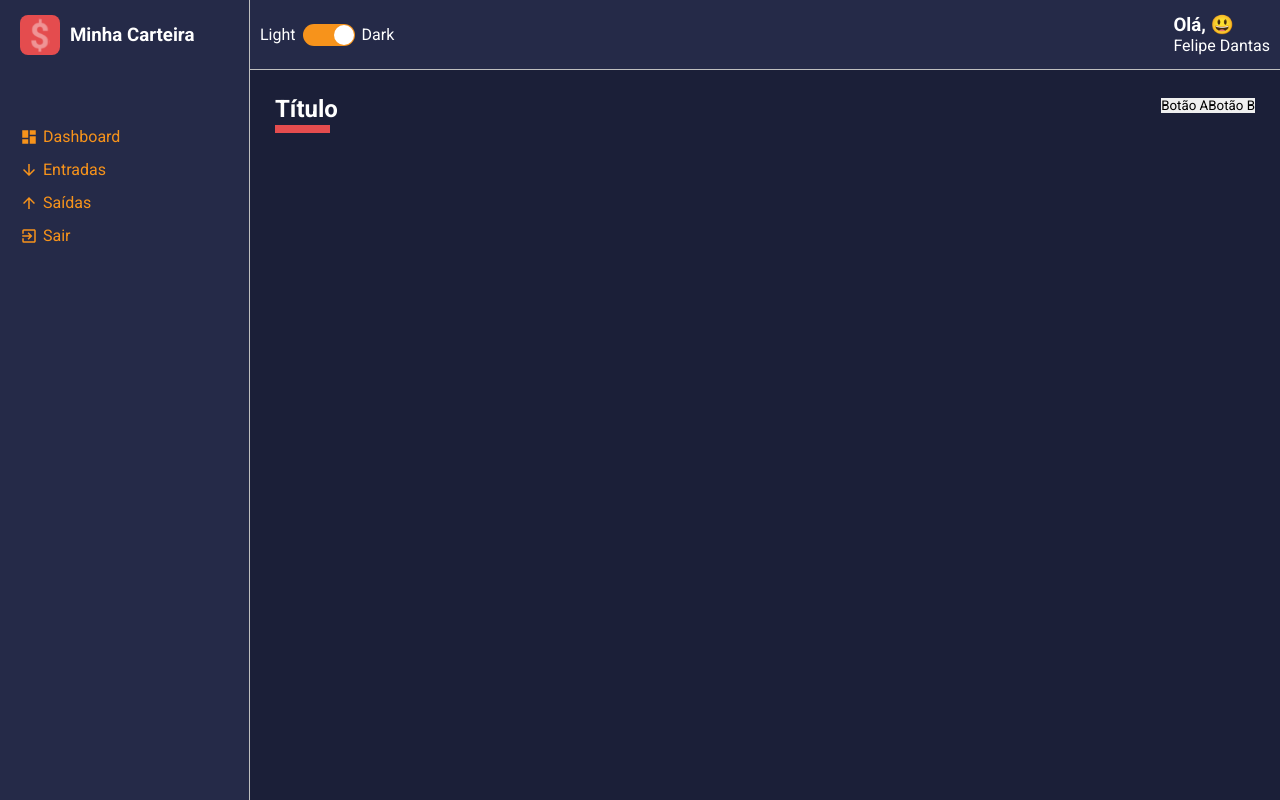
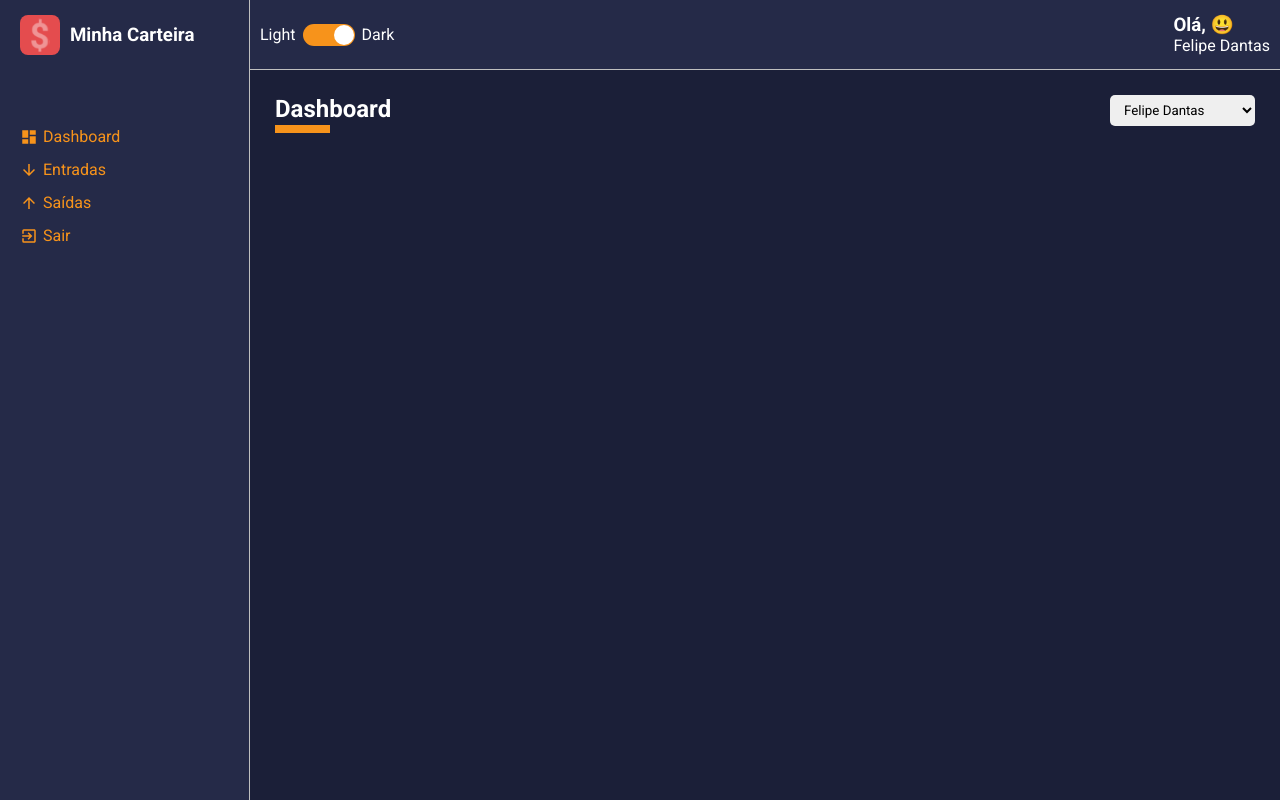
Before and after one commit to FelipeRBDantas/minha-carteira-frontend, a React (Create React App) app: page / in a window 1280 px wide. Built offline with nearby package versions, Linux system fonts and the light colour scheme.

Commit message:
[feat] - Implementação do Select Input e Finalização da Implementação do Componente Content Header

```diff
--- a/src/components/ContentHeader/index.tsx
+++ b/src/components/ContentHeader/index.tsx
@@ -2,15 +2,24 @@ import React from "react";
 
 import { Container, TitleContainer, Controllers } from './styles';
 
-const ContentHeader: React.FC = () => {
+interface IContentHeaderProps {
+    title: string;
+    lineColor: string;
+    children: React.ReactNode;
+}
+
+const ContentHeader: React.FC<IContentHeaderProps> = ({
+    title,
+    lineColor,
+    children
+}) => {
     return (
         <Container>
-            <TitleContainer>
-                <h2>Título</h2>
+            <TitleContainer lineColor={ lineColor }>
+                <h2>{ title }</h2>
             </TitleContainer>
             <Controllers>
-                <button type="button">Botão A</button>
-                <button type="button">Botão B</button>
+                { children }
             </Controllers>
         </Container>
     );
--- a/src/components/ContentHeader/styles.ts
+++ b/src/components/ContentHeader/styles.ts
@@ -1,4 +1,8 @@
 import styled from "styled-components";
+
+interface IContainerProps {
+    lineColor: string;
+}
 
 export const Container = styled.div`
     width: 100%;
@@ -7,7 +11,7 @@ export const Container = styled.div`
     margin-bottom: 25px;
 `;
 
-export const TitleContainer = styled.div`
+export const TitleContainer = styled.div<IContainerProps>`
     > h2 {
         color: ${ props => props.theme.colors.white };
 
@@ -16,11 +20,11 @@ export const TitleContainer = styled.div`
             display: block;
             width: 55px;
             height: 2px;
-            border-bottom: 8px solid ${ props => props.theme.colors.warning };
+            border-bottom: 8px solid ${ props => props.lineColor };
         }
     }
 `;
 
 export const Controllers = styled.div`
-
+    display: flex;
 `;
--- /dev/null
+++ b/src/components/SelectInput/index.tsx
@@ -0,0 +1,21 @@
+import React from "react";
+
+import { ISelectInputProps } from "../../store/types/types";
+
+import { Container } from './styles';
+
+const SelectInput: React.FC<ISelectInputProps> = ({ options }) => {
+    return (
+        <Container>
+            <select>
+                {
+                    options.map(option => (
+                        <option value={ option.value }>{ option.label }</option>
+                    ))
+                }
+            </select>
+        </Container>
+    );
+}
+
+export default SelectInput;
--- /dev/null
+++ b/src/components/SelectInput/styles.ts
@@ -0,0 +1,9 @@
+import styled from "styled-components";
+
+export const Container = styled.div`
+    > select {
+        padding: 7px 10px;
+        border-radius: 5px;
+        margin-left: 5px;
+    }
+`;
--- a/src/pages/Dashboard/index.tsx
+++ b/src/pages/Dashboard/index.tsx
@@ -1,13 +1,19 @@
 import React from "react";
 
 import ContentHeader from "../../components/ContentHeader";
+
+import SelectInput from "../../components/SelectInput";
+
+import { ContentHeaderOptions } from "../../store/enums/enum";
 
 import { Container } from "./styles";
 
 const Dashboard: React.FC = () => {
     return (
         <Container>
-            <ContentHeader />
+            <ContentHeader title="Dashboard" lineColor='#F7931B'>
+                <SelectInput options={ ContentHeaderOptions } />
+            </ContentHeader>
         </Container>
     );
 }
--- /dev/null
+++ b/src/pages/List/styles.ts
@@ -0,0 +1,5 @@
+import styled from "styled-components";
+
+export const Container = styled.div`
+
+`;
--- /dev/null
+++ b/src/store/enums/enum.ts
@@ -0,0 +1,5 @@
+export const ContentHeaderOptions = [
+    { value: 'Felipe Dantas', label: 'Felipe Dantas' },
+    { value: 'Alef Felipe', label: 'Alef Felipe' },
+    { value: 'Vinícius Cavasani', label: 'Vinícius Cavasani' }
+];
--- /dev/null
+++ b/src/store/types/types.ts
@@ -0,0 +1,6 @@
+export interface ISelectInputProps {
+    options: {
+        value: string | number;
+        label: string | number;
+    }[],
+}
```
Also changed, not shown: src/pages/List/index.tsx (+13 -1 lines).
